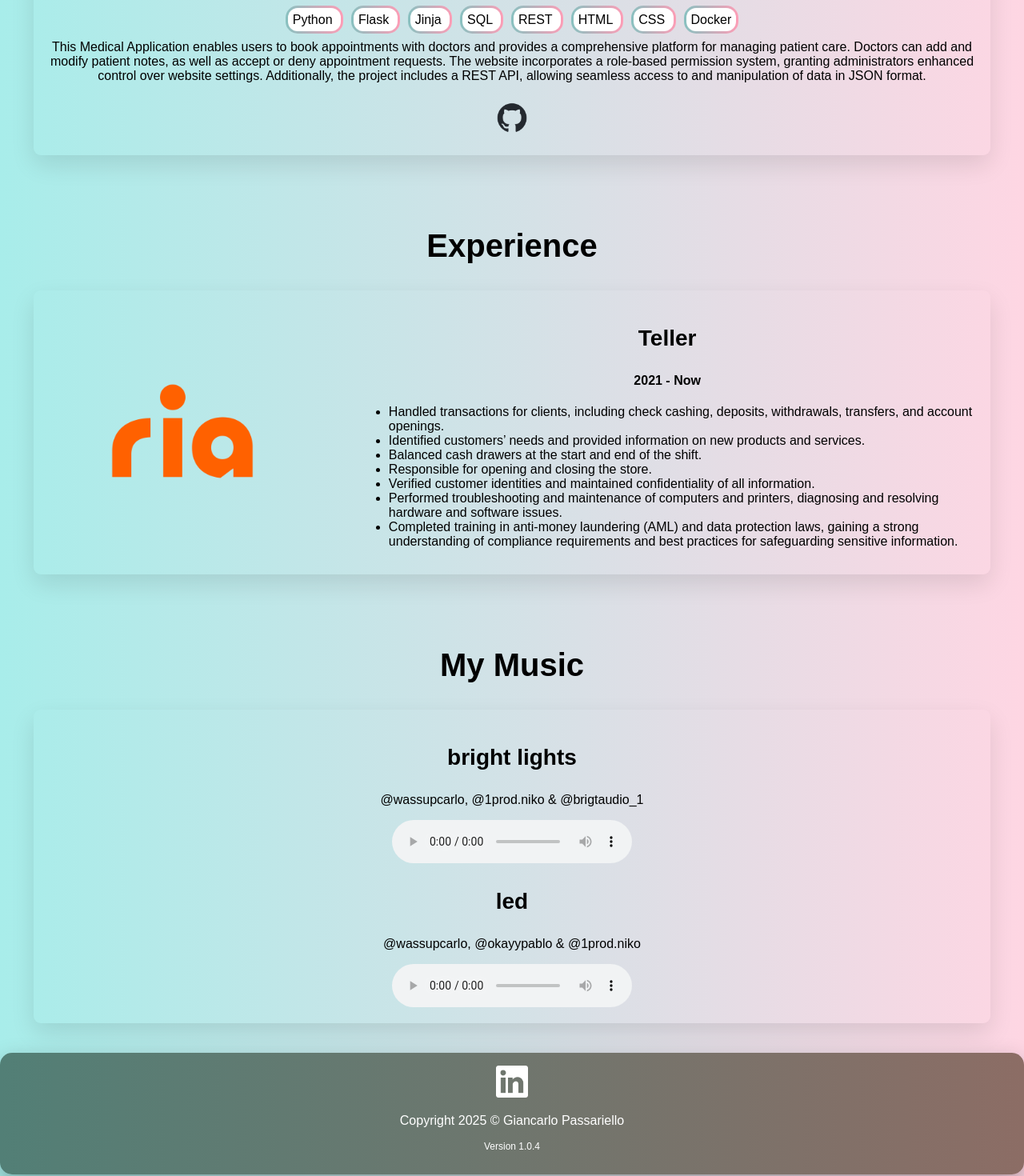
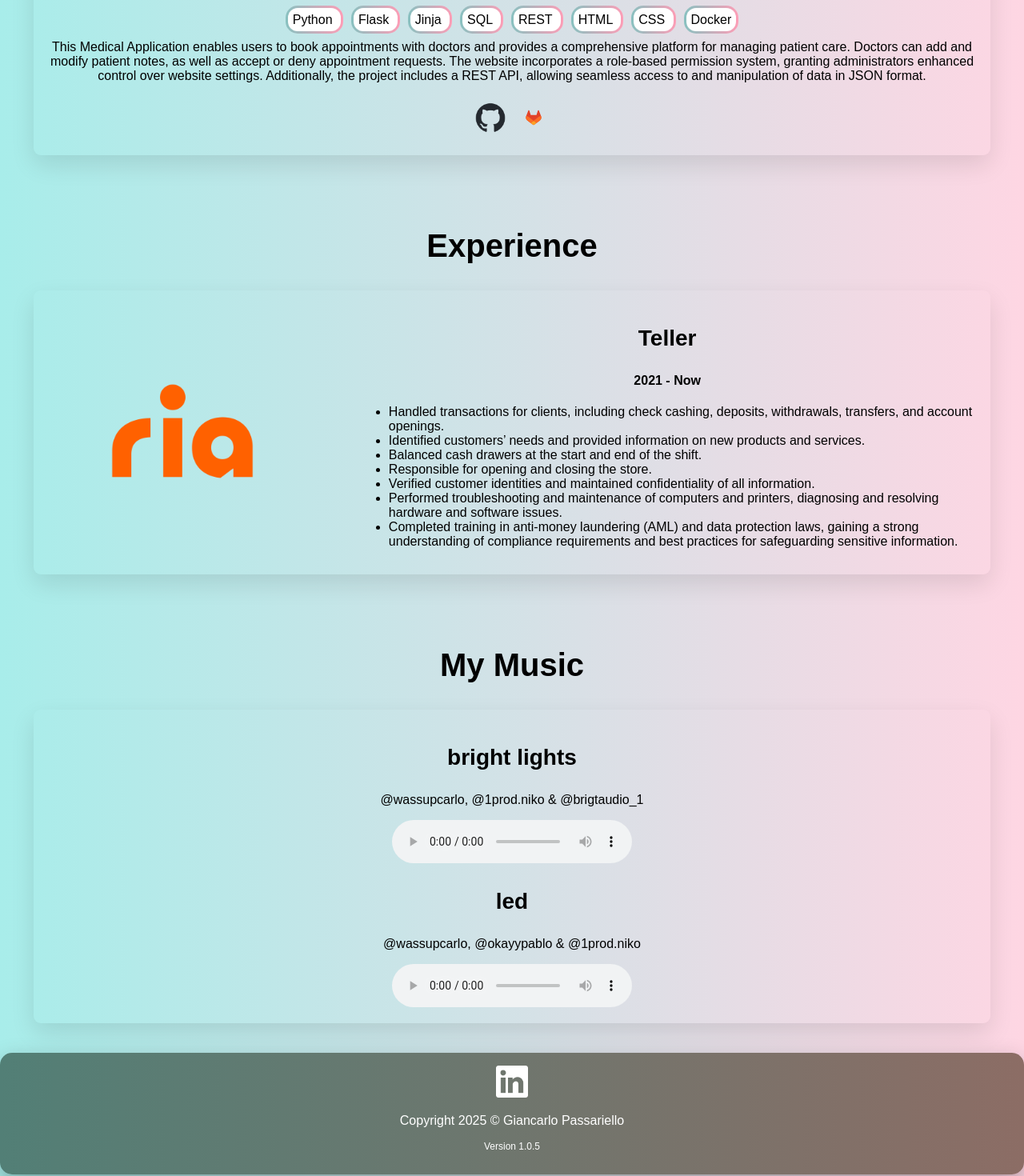
Before and after one commit to wassupcarlo/myportfolio, a React (Vite) app in the folder my-react-vite-app/: page / in a window 1280 px wide. Shown: the part 1620-3090 px from the top of the page at 80% size. Built offline with nearby package versions, Linux system fonts and the light colour scheme.

Commit message:
Fix GitLab URLs

```diff
--- a/my-react-vite-app/src/components/Footer.jsx
+++ b/my-react-vite-app/src/components/Footer.jsx
@@ -11,7 +11,7 @@ function Footer() {
             <span>Copyright 2025 &#169; Giancarlo Passariello</span>
           </p>
           <p id="version">
-            Version 1.0.4
+            Version 1.0.5
           </p>
         </footer>
     );
--- a/my-react-vite-app/src/components/Projects.jsx
+++ b/my-react-vite-app/src/components/Projects.jsx
@@ -24,7 +24,7 @@ function Projects() {
                 <a href="https://github.com/wassupcarlo/Vehicle-Theft-Crimes-in-Montreal">
                     <img className="github-button" src="/github-mark.png" ></img>
                 </a>
-                <a href="https://gitlab.com/passariello1/Vehicle-Theft-Crimes-in-Montreal">
+                <a href="https://gitlab.com/giancarlopassariello/Vehicle-Theft-Crimes-in-Montreal">
                     <img className="gitlab-button" src="/gitlab-logo-500.svg"></img>
                 </a>
             </section>
@@ -42,6 +42,9 @@ function Projects() {
                 <a href="https://github.com/wassupcarlo/Medical-Application-Project">
                     <img className="github-button" src="/github-mark.png" ></img>
                 </a>
+                <a href="https://gitlab.com/giancarlopassariello/medical-app-project">
+                    <img className="gitlab-button" src="/gitlab-logo-500.svg"></img>
+                </a>
             </section>
         </section>
     );
```
